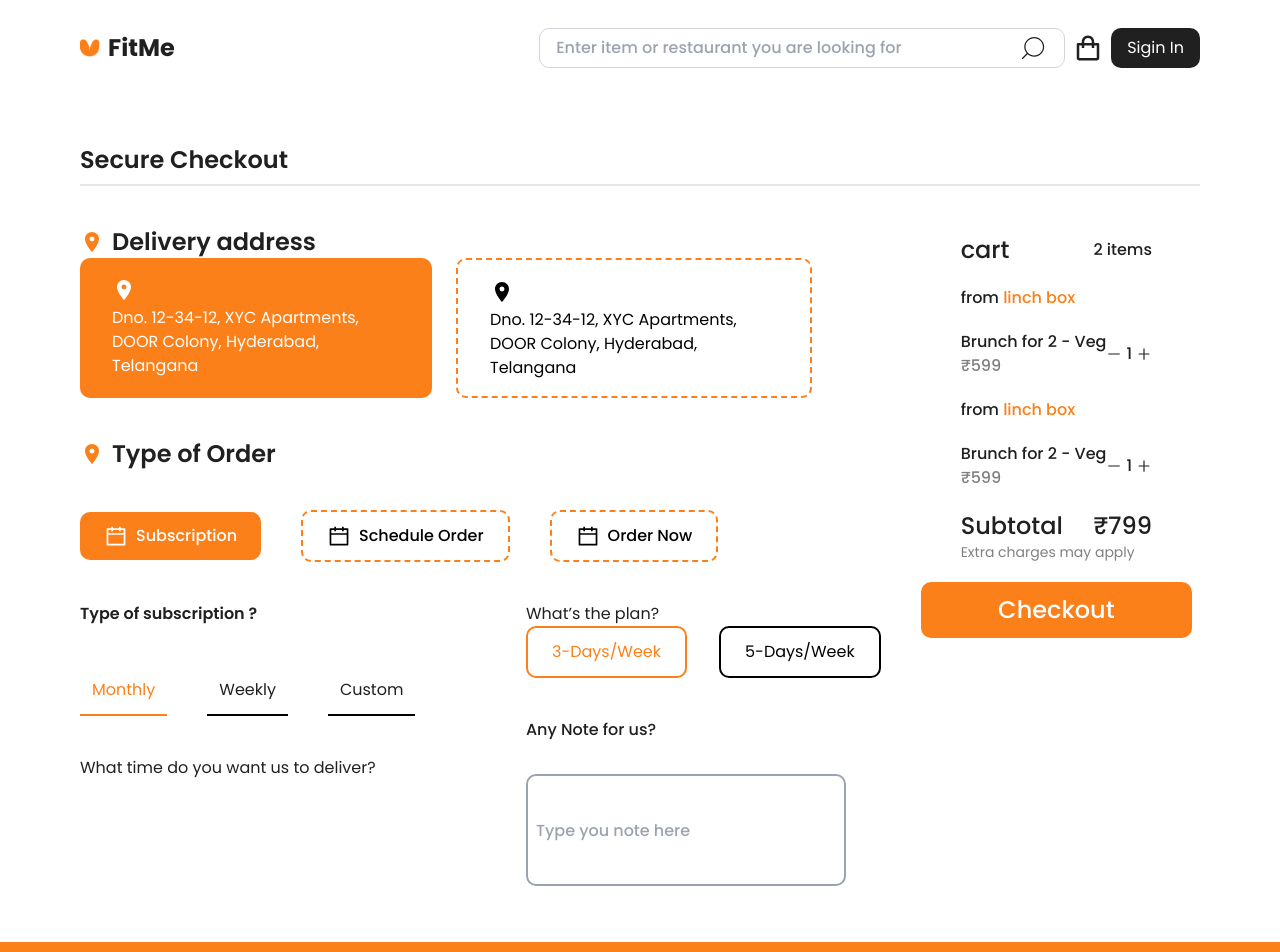
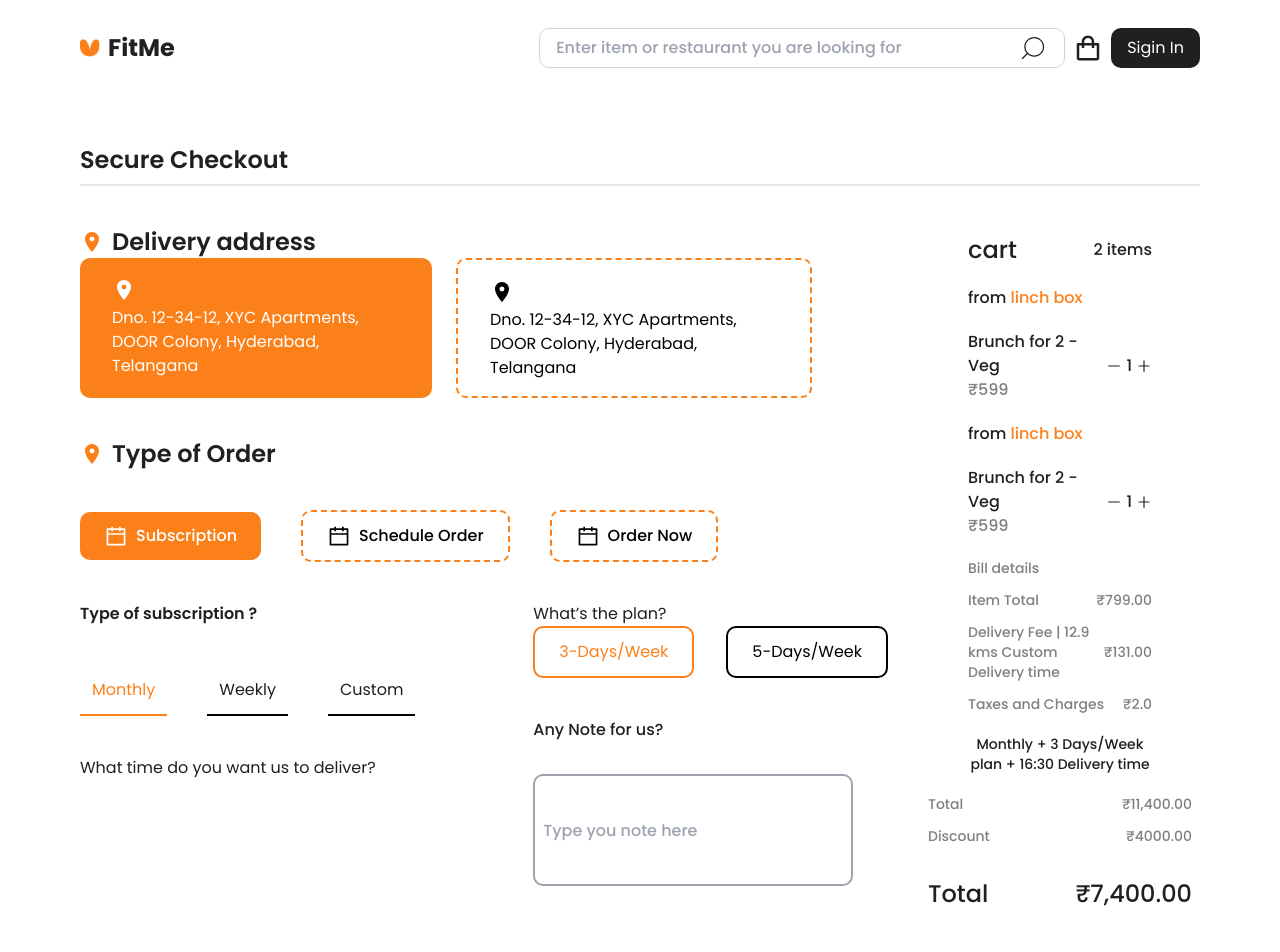
Before and after one commit to Enas-Sello/alexon-fitme, a React (Create React App) app: page /CheckOut in a window 1280 px wide. Shown: the top 952 px of the page. Built offline with nearby package versions, Linux system fonts and the light colour scheme.

Commit message:
cart and counter

```diff
--- a/src/App.css
+++ b/src/App.css
@@ -24,6 +24,19 @@ a {
   margin: 4rem 0rem;
 }
 
+/* cart */
+
+.cart__p {
+  color: #808080;
+  font-size: 0.875rem /* 14px */;
+  line-height: 1.25rem /* 20px */;
+}
+.cart__div {
+  display: flex;
+  justify-content: space-between;
+  align-items: center;
+}
+/* cart */
 @media screen and (max-width: 700px) {
   .section__padding {
     padding: 3rem;
--- a/src/container/CheckOut.jsx
+++ b/src/container/CheckOut.jsx
@@ -1,10 +1,28 @@
 import React, { useState } from 'react';
-import Cart from '../components/Cart';
 import Button from '../components/Button';
 import { MdPlace } from 'react-icons/md';
 import { AiOutlineCalendar } from 'react-icons/ai';
+import { Link } from 'react-router-dom';
+import { AiOutlineMinus, AiOutlinePlus } from 'react-icons/ai';
 
 const CheckOut = () => {
+  // counter
+  const [counter, setCounter] = useState(1);
+
+  //increase counter
+  const increase = () => {
+    setCounter((count) => count + 1);
+  };
+
+  //decrease counter
+  const decrease = () => {
+    setCounter((count) => count - 1);
+  };
+
+
+
+  // counter
+
   const [active, setActive] = useState(true);
 
   const handelActiveToggle = () => {
@@ -19,7 +37,7 @@ const CheckOut = () => {
         Secure Checkout
       </h2>
       <div className="w-full h-full flex flex-col lg:flex-row justify-between ">
-        <div className="flex-1 mb-2">
+        <div className="w-3/4 h-full mb-2">
           {/* adress */}
           <div className="flex flex-col">
             <div className=" font-semibold text-2xl flex items-center gap-2">
@@ -133,8 +151,93 @@ const CheckOut = () => {
             </div>
           </div>
         </div>
-        <div className="">
-          <Cart />
+        <div className="w-1/4 h-full">
+          {/* <Cart /> */}
+          <div className=" border p-2 rounded-lg md:border-none flex-2 w-full font-medium">
+            <div className="flex justify-between px-10 items-center mb-5">
+              <h5 className=" text-2xl">cart</h5>
+              <p className="text-base">2 items</p>
+            </div>
+            <div className="flex flex-col px-10 gap-5 mb-5">
+              <p>
+                from <span className=" text-secColor">linch box</span>
+              </p>
+              <div className="cart__div">
+                <div>
+                  <h5>Brunch for 2 - Veg</h5>{' '}
+                  <p className=" text-lightGray">₹599</p>
+                </div>
+                <div className="cart__div">
+                  <button onClick={decrease}>
+                    <AiOutlineMinus />
+                  </button>
+                  <p className="m-1">{counter}</p>
+                  <button onClick={increase}>
+                    <AiOutlinePlus />
+                  </button>
+                </div>
+              </div>
+            </div>
+            <div className="flex flex-col px-10 gap-5 mb-5">
+              <p>
+                from <span className=" text-secColor">linch box</span>
+              </p>
+              <div className="cart__div">
+                <div>
+                  <h5>Brunch for 2 - Veg</h5>{' '}
+                  <p className=" text-lightGray">₹599</p>
+                </div>
+                <div className="cart__div">
+                  <AiOutlineMinus />
+                  <p className="m-1">1</p>
+                  <AiOutlinePlus />
+                </div>
+              </div>
+            </div>
+            <div className="flex flex-col gap-3 px-10">
+              <p className="cart__p">Bill details</p>
+              <div className="cart__div ">
+                <p className="cart__p">Item Total</p>
+                <p className="cart__p">₹799.00</p>
+              </div>
+              <div className="cart__div ">
+                <p className="cart__p w-36">
+                  Delivery Fee | 12.9 kms Custom Delivery time
+                </p>
+                <p className="cart__p">₹131.00</p>
+              </div>
+              <div className="cart__div ">
+                <p className="cart__p">Taxes and Charges</p>
+                <p className="cart__p">₹2.0</p>
+              </div>
+            </div>
+            <h4 className="text-center w-full text-sm my-5 px-10">
+              Monthly + 3 Days/Week plan + 16:30 Delivery time
+            </h4>
+            <div className="flex flex-col gap-3">
+              <div className="cart__div">
+                <p className="cart__p ">Total</p>
+                <p className="cart__p ">₹11,400.00</p>
+              </div>
+              <div className="cart__div">
+                <p className="cart__p ">Discount</p>
+                <p className="cart__p ">₹4000.00</p>
+              </div>
+            </div>
+            <div className="cart__div text-2xl font-medium my-8">
+              <h5>Total</h5>
+              <h5>₹7,400.00</h5>
+            </div>
+            <Link to="/CheckOut">
+              <Button
+                class={
+                  'bg-secColor w-full py-3 mt-5 text-white text-base font-medium'
+                }
+                text={'Proceed To Payment'}
+              />
+            </Link>
+          </div>
+          {/* <Cart /> */}
         </div>
       </div>
     </div>
--- a/src/container/RestaurantPage.jsx
+++ b/src/container/RestaurantPage.jsx
@@ -83,7 +83,7 @@ const RestaurantPage = () => {
         </div>
         <div className=" section__padding section__margin flex flex-col md:flex-row justify-between w-full">
           <div className="border rounded-lg md:border-none mb-2 hidden lg:flex">
-            <div className="flex flex-col justify-center items-center ">
+            <div className="flex flex-col justify-start items-center ">
               <Link
                 to={''}
                 className="active:text-secColor text-secColor text-base font-medium mb-2"
```
